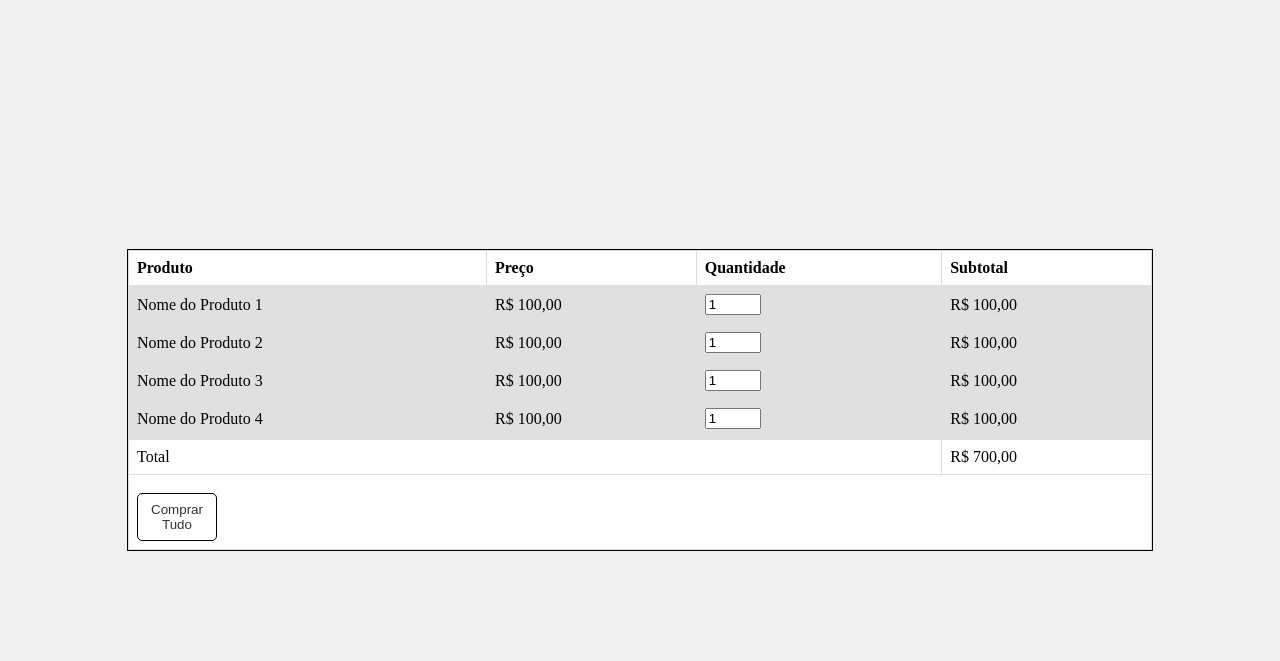
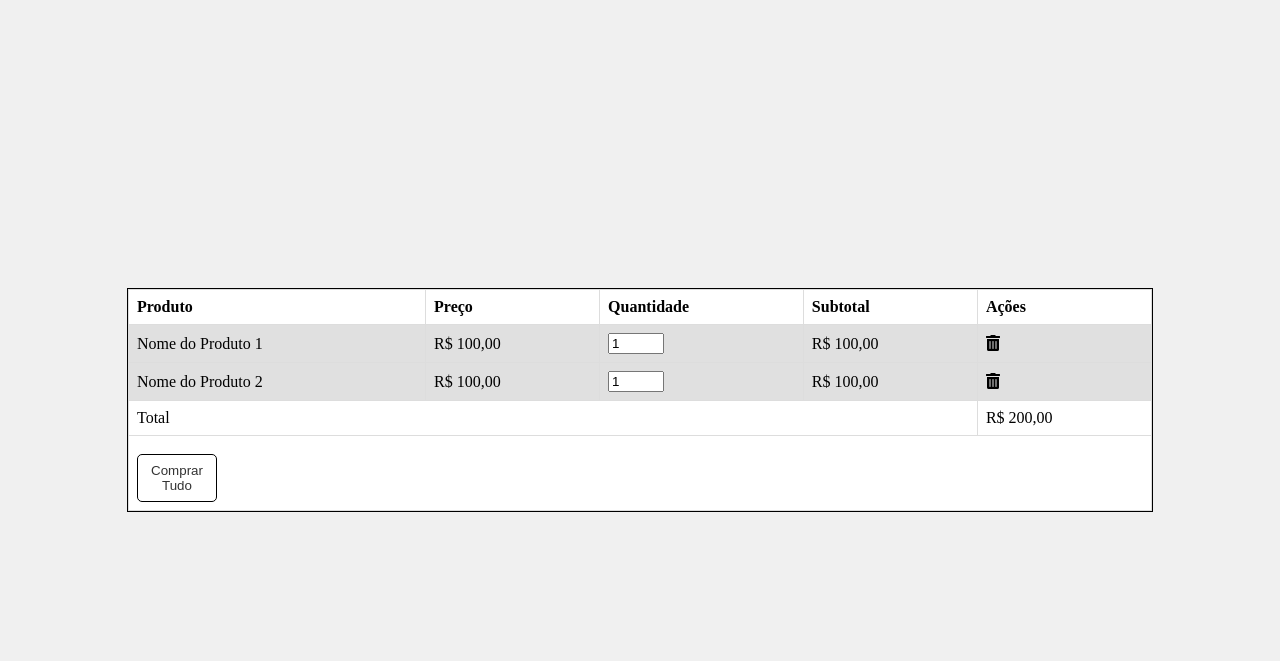
Before and after one commit to GabrielMoraes4299/GG_TECH_HUB, a Flask app: template Templates/carrinho.html in a window 1280 px wide. Shown: the top 661 px of the page. Run offline with Flask 3, Linux system fonts and the light colour scheme; the template is opened without the code that fills it, so the values that code supplies are empty.

Commit message:
adicionado um ícone de lixeira, e um botão para excluir os produtos da tabela

```diff
--- a/Templates/carrinho.html
+++ b/Templates/carrinho.html
@@ -4,8 +4,8 @@
     <meta charset="UTF-8">
     <meta name="viewport" content="width=device-width, initial-scale=1.0">
     <link rel="stylesheet" href="/Static/carrinho.css">
+    <link rel="stylesheet" href="https://cdnjs.cloudflare.com/ajax/libs/font-awesome/5.15.4/css/all.min.css">
     <title>Carrinho</title>
-
 </head>
 <body>
 
@@ -17,6 +17,7 @@
                 <th>Preço</th>
                 <th>Quantidade</th>
                 <th>Subtotal</th>
+                <th>Ações</th>
             </tr>
         </thead>
         <tbody>
@@ -25,52 +26,23 @@
                 <td class="preco">R$ 100,00</td>
                 <td><input type="number" class="quantidade" min="1" max="10" value="1" onchange="atualizarSubtotal(this)"></td>
                 <td class="subtotal">R$ 100,00</td>
+                <td class="acoes"><i class="fas fa-trash-alt" onclick="removerProduto(this)"></i></td>
             </tr>
             <tr class="produto">
                 <td>Nome do Produto 2</td>
                 <td class="preco">R$ 100,00</td>
                 <td><input type="number" class="quantidade" min="1" max="10" value="1" onchange="atualizarSubtotal(this)"></td>
                 <td class="subtotal">R$ 100,00</td>
+                <td class="acoes"><i class="fas fa-trash-alt" onclick="removerProduto(this)"></i></td>
             </tr>
-            <tr class="produto">
-                <td>Nome do Produto 3</td>
-                <td class="preco">R$ 100,00</td>
-                <td><input type="number" class="quantidade" min="1" max="10" value="1" onchange="atualizarSubtotal(this)"></td>
-                <td class="subtotal">R$ 100,00</td>
-            </tr>
-            <tr class="produto">
-                <td>Nome do Produto 4</td>
-                <td class="preco">R$ 100,00</td>
-                <td><input type="number" class="quantidade" min="1" max="10" value="1" onchange="atualizarSubtotal(this)"></td>
-                <td class="subtotal">R$ 100,00</td>
-            </tr>
-            <tr class="produto">
-                <td>Nome do Produto 5</td>
-                <td class="preco">R$ 100,00</td>
-                <td><input type="number" class="quantidade" min="1" max="10" value="1" onchange="atualizarSubtotal(this)"></td>
-                <td class="subtotal">R$ 100,00</td>
-            </tr>
-            <tr class="produto">
-                <td>Nome do Produto 6</td>
-                <td class="preco">R$ 100,00</td>
-                <td><input type="number" class="quantidade" min="1" max="10" value="1" onchange="atualizarSubtotal(this)"></td>
-                <td class="subtotal">R$ 100,00</td>
-            </tr>
-            <tr class="produto">
-                <td>Nome do Produto 7</td>
-                <td class="preco">R$ 100,00</td>
-                <td><input type="number" class="quantidade" min="1" max="10" value="1" onchange="atualizarSubtotal(this)"></td>
-                <td class="subtotal">R$ 100,00</td>
-            </tr>
-            <!-- Add more products as needed -->
         </tbody>
         <tfoot>
             <tr>
-                <td colspan="3">Total</td>
-                <td id="total">R$ 700,00</td>
+                <td colspan="4">Total</td>
+                <td id="total">R$ 200,00</td>
             </tr>
             <tr>
-                <td colspan="4">
+                <td colspan="5">
                     <button class="comprar-tudo">Comprar Tudo</button>
                 </td>
             </tr>
@@ -99,6 +71,12 @@
         document.getElementById('total').textContent = `R$ ${total.toFixed(2).replace('.', ',')}`;
     }
 
+    function removerProduto(element) {
+        const produtoRow = element.closest('.produto');
+        produtoRow.remove();
+        atualizarTotal();
+    }
+
     window.onload = atualizarTotal;
 </script>
 
```
